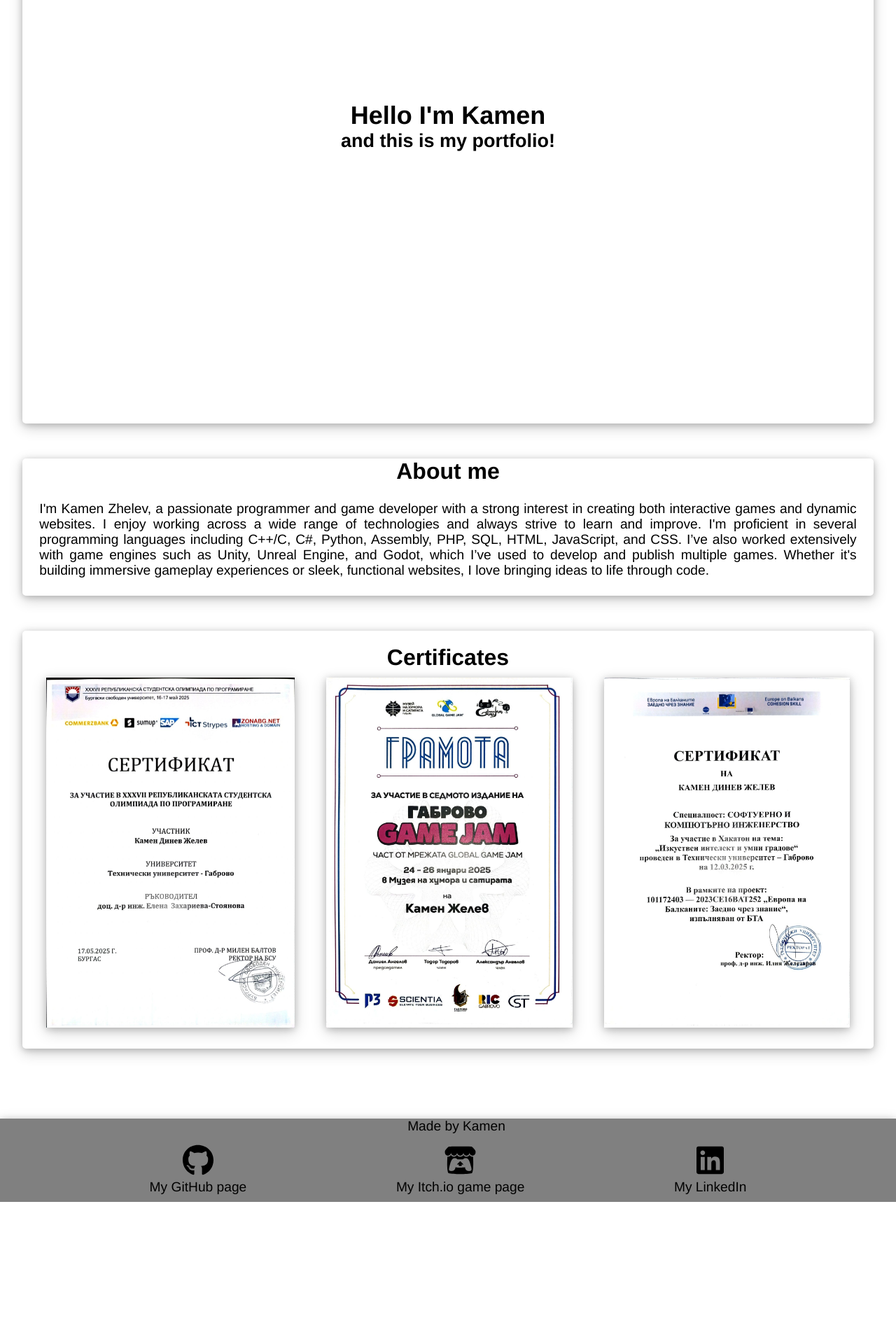
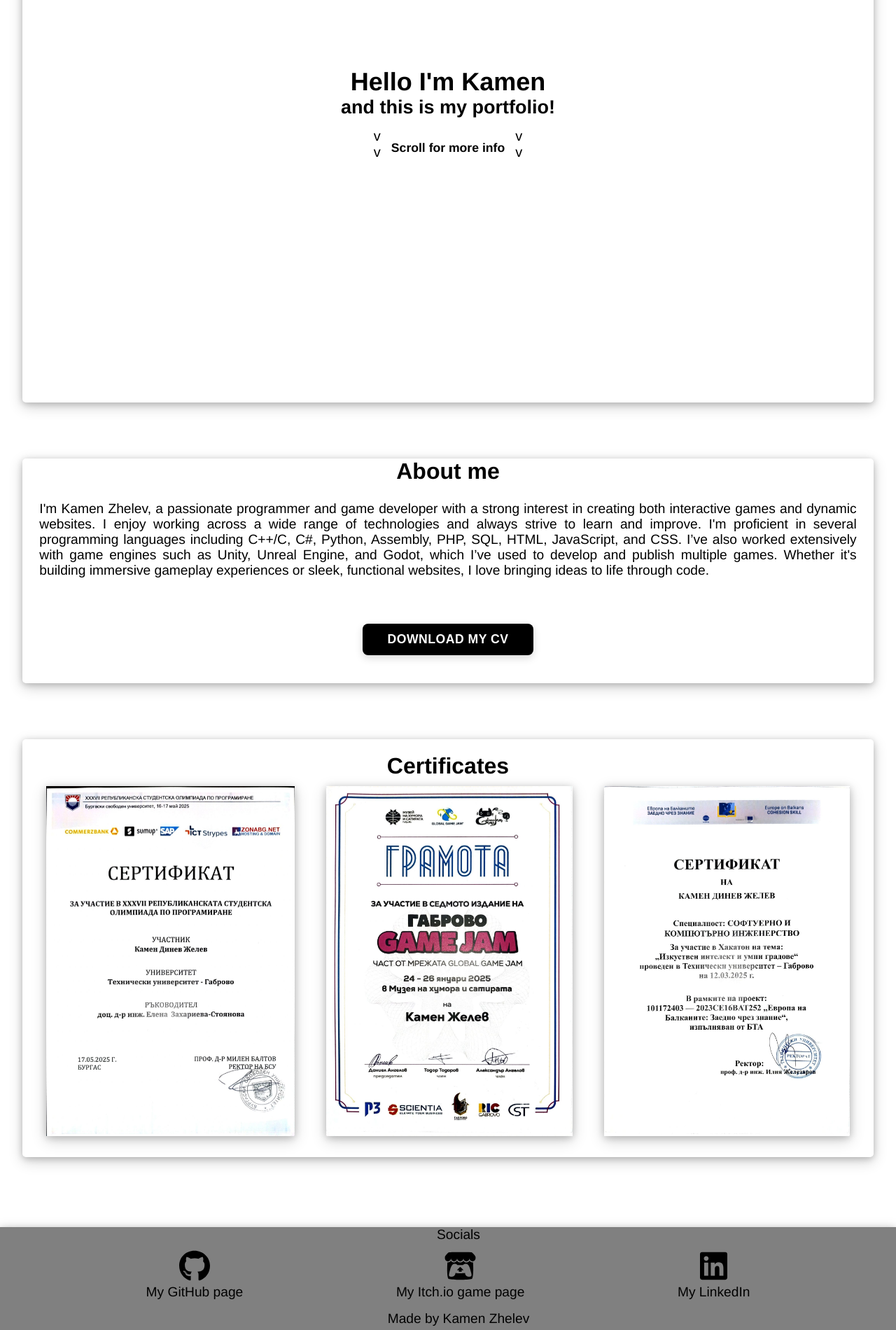
Before and after one commit to Burkana/My-portfolio, a plain HTML site: page index.html in a window 1280 px wide. Shown: the part 345-2245 px from the top of the page at 70% size. Before the commit the page ends 2062 px from the top, so only its background shows below. Drawn offline with Linux system fonts and the light colour scheme.

Commit message:
New animations and download button for my cv

```diff
--- a/index.html
+++ b/index.html
@@ -4,14 +4,18 @@
     <title>My Portfolio</title>
 
     <meta charset="UTF-8">
-
     <meta name="viewport" content="width=device-width, initial-scale=1.0">
-
     <meta http-equiv="X-UA-Compatible" content="ie=edge">
 
+    <meta property="og:title" content="My Portfolio" />
+    <meta property="og:description" content="Game & Web Developer portfolio showcasing projects and certificates." />
+    <meta property="og:type" content="website" />
+    <meta property="og:url" content="burkana.github.io/My-portfolio/" />
+    <meta property="og:image" content="Icons/pdf/logo.ico" />
+
+
     <link rel="stylesheet" href="style.css">
-
-    <link rel="icon" type="image/icon" href="logo.ico">
+    <link rel="icon" type="image/icon" href="Icons/pdf/logo.ico">
 
     <script src="navmobile.js"></script>
 
@@ -47,15 +51,31 @@
         <div class="welcometxt">
 
             <div class="welcomeform">
+
                 <div>
                     <h1>Hello I'm Kamen</h1>
                     <h2>and this is my portfolio!</h2>
                 </div>
+
+
+                <div class="scroll-indicator">
+                    <div class="arrows left-arrows">
+                        <span>v</span>
+                        <span>v</span>
+                    </div>
+
+                    <span class="scroll-text">Scroll for more info</span>
+
+                    <div class="arrows right-arrows">
+                        <span>v</span>
+                        <span>v</span>
                     </div>
 
                 </div>
+            </div>
+         </div>
 
-        <div id="aboutme" style="height: 50px;"></div>
+        <div id="aboutme" style="height: 80px;"></div>
             <div class="aboutme">
 
                 <div class="aboutform">
@@ -65,11 +85,18 @@
                     I'm proficient in several programming languages including C++/C, C#, Python, Assembly, PHP, SQL, HTML, JavaScript, and CSS.
                     I’ve also worked extensively with game engines such as Unity, Unreal Engine, and Godot, which I’ve used to develop and publish multiple games.
                     Whether it's building immersive gameplay experiences or sleek, functional websites, I love bringing ideas to life through code.</p>
+
+
+                    <div class="download-wrapper">
+                    <a href="Icons/pdf/KamenCV.pdf" download>
+                        <button class="download-cv" aria-label="Download my CV">Download my CV</button>
+                    </a>
+                    </div>
                 </div>
 
             </div>
 
-        <div id="certificates" style="height: 50px;"></div>
+        <div id="certificates" style="height: 80px;"></div>
             <div class="certificates">
 
                 <div class="certificatesform">
@@ -78,9 +105,9 @@
 
 
                     <div class="Cimages">
-                        <img src="bcpc.jpeg">
-                        <img src="gamejam2025.jpeg">
-                        <img src="hackaton.jpeg">
+                        <img src="Icons/pdf/bcpc.jpeg" alt="bcpc certificate" loading="lazy">
+                        <img src="Icons/pdf/gamejam2025.jpeg" alt="gamejam2025 certificate" loading="lazy">
+                        <img src="Icons/pdf/hackaton.jpeg" alt="hackaton certificate" loading="lazy">
                     </div>
 
                 </div>
@@ -91,14 +118,19 @@
             <footer id="footer">
 
                 <div class="footertxt">
-                    <p>Made by Kamen</p>
+                    <p>Socials</p>
                 </div>
 
                 <div class="footerlinks">
-                    <a href="https://github.com/Burkana"><img src="github.svg"><p>My GitHub page</p></a>
-                    <a href="https://burkanaoriginal.itch.io/"><img src="itchio.svg"><p>My Itch.io game page</p></a>
-                    <a href="https://www.linkedin.com/in/kamen-zhelev-0611902bb/"><img src="linkedin.svg"><p>My LinkedIn</p></a>
+                    <a href="https://github.com/Burkana"><img src="Icons/pdf/github.svg"><p>My GitHub page</p></a>
+                    <a href="https://burkanaoriginal.itch.io/"><img src="Icons/pdf/itchio.svg"><p>My Itch.io game page</p></a>
+                    <a href="https://www.linkedin.com/in/kamen-zhelev-0611902bb/"><img src="Icons/pdf/linkedin.svg"><p>My LinkedIn</p></a>
                 </div>
+
+                <div class="footertxt">
+                    <p>Made by Kamen Zhelev</p>
+                </div>
+
             </footer>
 
     </div>
--- a/style.css
+++ b/style.css
@@ -35,7 +35,7 @@ header a{
 
 
 .welcometxt{
-    height: 850px;
+    height: 820px;
     width: auto;
     display: flex;
     flex-direction: column;
@@ -55,6 +55,44 @@ header a{
     border-radius: 5px;
     box-shadow: 0 2px 10px 0 rgba(0,0,0,0.2),0 6px 20px 0 rgba(0,0,0,0.19) !important;;
 }
+
+.scroll-indicator {
+  margin-top: 20px;
+  display: flex;
+  align-items: center;
+  justify-content: center;
+  gap: 15px;
+}
+
+.arrows {
+  display: flex;
+  flex-direction: column;
+  font-size: 20px;
+  color: black;
+  user-select: none;
+}
+
+.scroll-text {
+  font-size: 1.1rem;
+  font-weight: 600;
+  color: black;
+  user-select: none;
+}
+.arrows span {
+  display: block;
+  animation: upDown 1.5s ease-in-out infinite;
+}
+
+
+@keyframes upDown {
+  0%, 100% {
+    transform: translateY(0);
+  }
+  50% {
+    transform: translateY(-8px);
+  }
+}
+
 
 
 .aboutme{
@@ -126,8 +164,7 @@ footer img{
 }
 .footertxt{
     margin-bottom: 5px;
-    margin-left: 24px;
-    padding-bottom: 10px;
+    margin-left: 30px;
 }
 .footerlinks{
     display: flex;
@@ -200,6 +237,102 @@ footer img{
     transform: rotate(45deg) translate(-5px, -6px);
 }
 
+a, img {
+    transition: all 0.3s ease;
+}
+
+header nav a,
+.mobile-nav a {
+    position: relative;
+}
+
+header nav a::after,
+.mobile-nav a::after {
+    content: "";
+    position: absolute;
+    left: 0;
+    bottom: -4px;
+    width: 0;
+    height: 2px;
+    background: grey;
+    transition: width 0.3s ease;
+}
+
+header nav a:hover::after,
+.mobile-nav a:hover::after {
+    width: 100%;
+}
+
+header nav a:hover,
+.mobile-nav a:hover {
+    color: grey;
+}
+
+.Cimages img {
+    transform-origin: center;
+}
+
+.Cimages img:hover {
+    transform: scale(1.05) translateY(-4px);
+    box-shadow: 0 12px 25px rgba(0,0,0,0.25);
+}
+
+.footerlinks a {
+    display: flex;
+    flex-direction: column;
+    align-items: center;
+    gap: 4px;
+    padding: 6px 10px;
+    border-radius: 6px;
+}
+
+.footerlinks a:hover {
+    background: rgba(255,255,255,0.3);
+    transform: translateY(-2px);
+}
+
+
+.download-wrapper {
+    display: flex;
+    justify-content: center;
+    margin: 40px auto;
+}
+
+.download-wrapper a {
+    text-decoration: none;
+}
+
+.download-cv {
+    appearance: none;
+    background-color: black;
+    color: #fff;
+    padding: 12px 36px;
+    font-size: 1.1rem;
+    font-weight: 700;
+    letter-spacing: 0.5px;
+    text-transform: uppercase;
+    border: none;
+    border-radius: 8px;
+    cursor: pointer;
+    box-shadow: 0 4px 12px rgba(0, 0, 0, 0.15);
+    transition: background 0.3s ease, box-shadow 0.3s ease, transform 0.25s ease;
+}
+
+.download-cv:hover {
+    background-color: gray;
+    box-shadow: 0 8px 20px rgba(0, 0, 0, 0.25);
+    transform: translateY(-2px);
+}
+
+.download-cv:focus-visible {
+    outline: 3px solid black;
+    outline-offset: 4px;
+}
+
+.download-cv:active {
+    transform: translateY(0);
+    box-shadow: 0 4px 12px rgba(0, 0, 0, 0.15);
+}
 
 @media (max-width: 768px) {
     .nav-scroll {
@@ -219,4 +352,13 @@ footer img{
         flex-direction: column;
         align-items: center;
     }
+
+    .download-cv {
+        width: 100%;
+        font-size: 1rem;
+    }
+
+    .welcometxt{
+        height: 550px;
+    }
 }
```
Also changed, not shown: Icons/pdf/bcpc.jpeg (renamed from bcpc.jpeg), Icons/pdf/gamejam2025.jpeg (renamed from gamejam2025.jpeg), Icons/pdf/github.svg (renamed from github.svg), Icons/pdf/hackaton.jpeg (renamed from hackaton.jpeg), Icons/pdf/itchio.svg (renamed from itchio.svg), Icons/pdf/linkedin.svg (renamed from linkedin.svg), Icons/pdf/logo.ico (renamed from logo.ico), 1 other file. Lines whose indentation alone changed are shown as unchanged.
